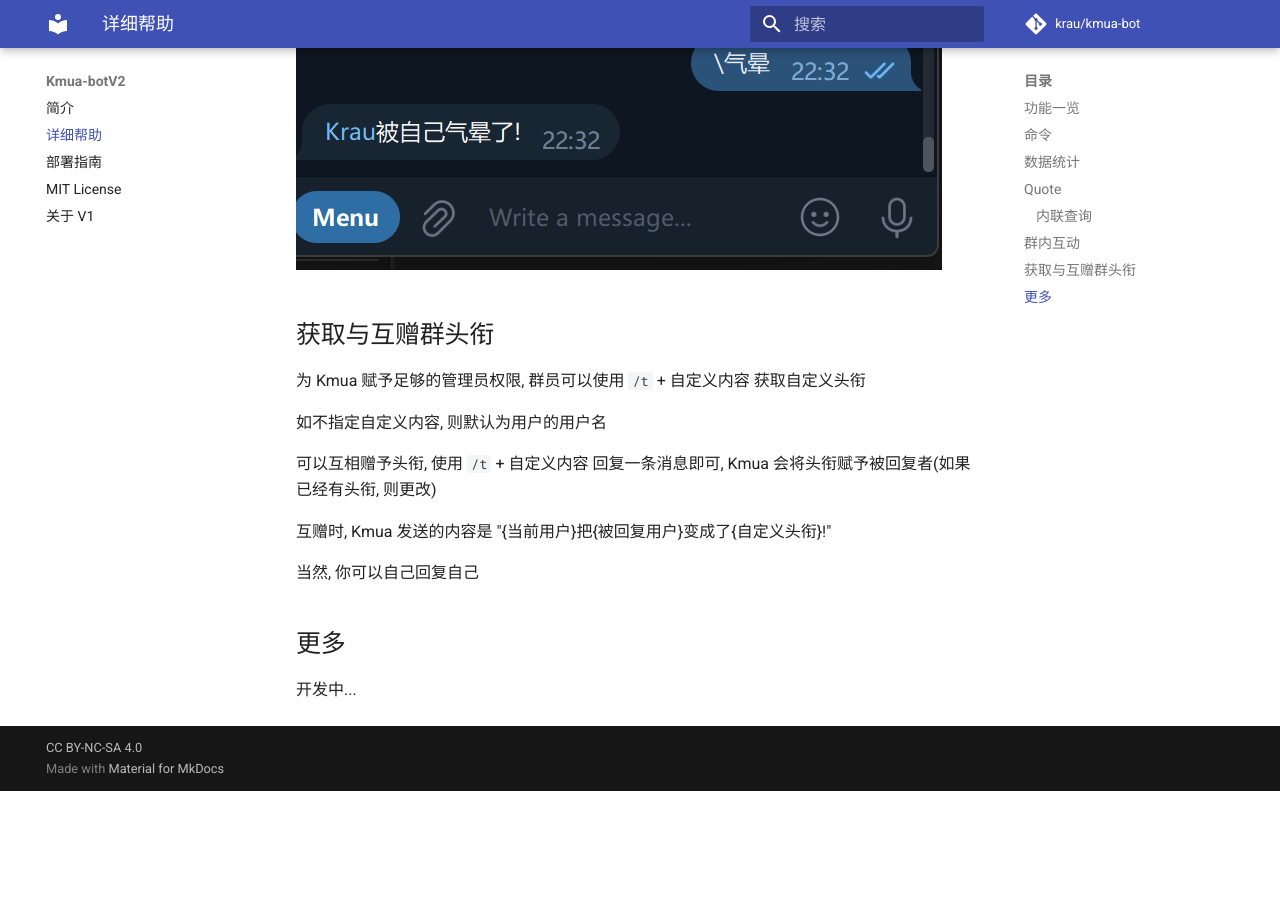
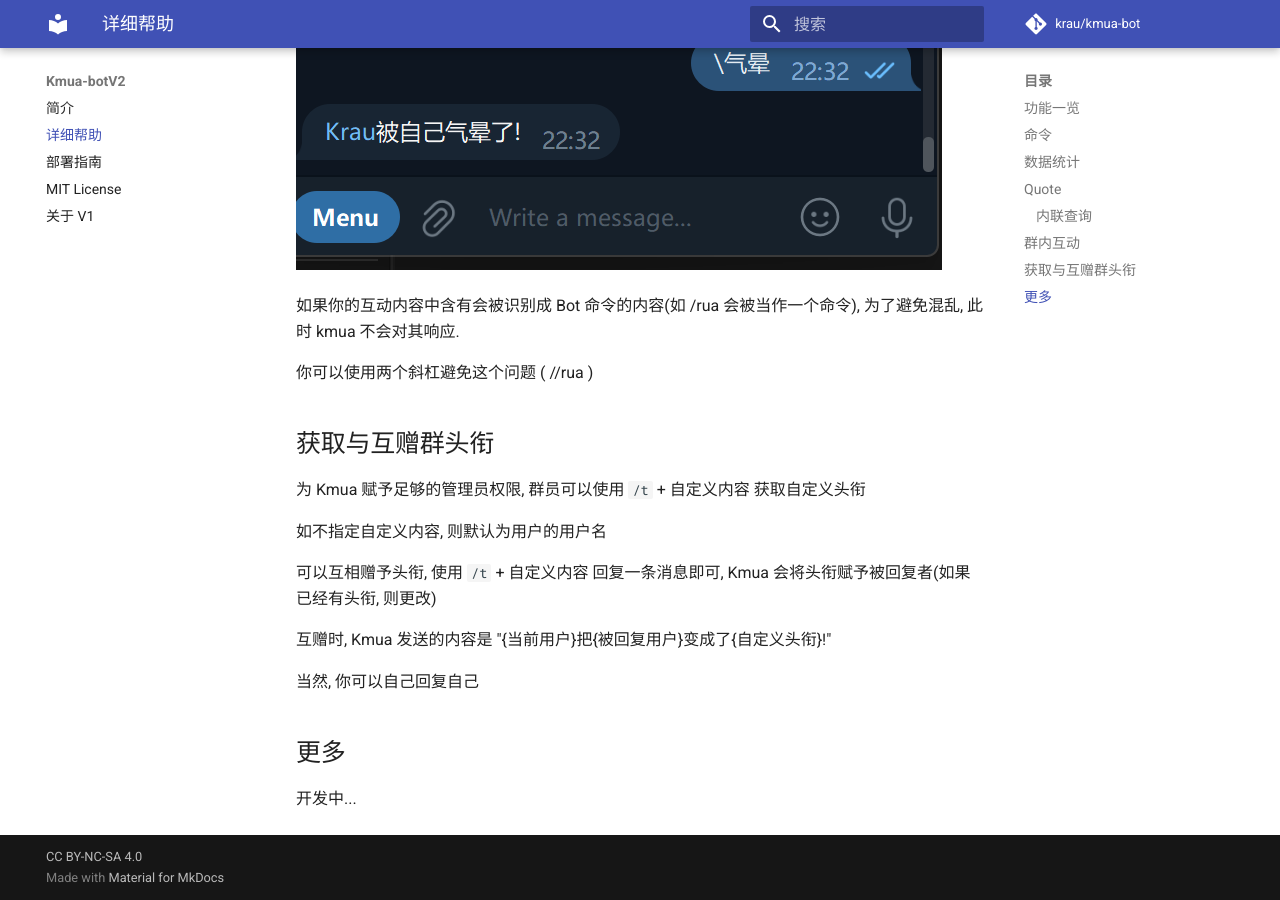
Before and after one commit to krau/kmua-bot, an MkDocs documentation site: the page built from docs/docs/help.md, in a window 1280 px wide and 900 px high, scrolled down 5803 px. Built offline with MkDocs 1.6.1 and Material for MkDocs 9.7.7, drawn with Linux system fonts in a browser that asks for light colours; comment, search, counter and statistics services are not loaded; before the commit the page ends 6594 px from its top, so only the background shows below that.

Commit message:
update docs

```diff
--- a/docs/docs/help.md
+++ b/docs/docs/help.md
@@ -78,6 +78,10 @@ Kmua 会对自己收到的消息进行记录和统计, 每个群聊(Chat)和用
 
 ![interact5](./images/interact5.png)
 
+如果你的互动内容中含有会被识别成 Bot 命令的内容(如 /rua 会被当作一个命令), 为了避免混乱, 此时 kmua 不会对其响应.
+
+你可以使用两个斜杠避免这个问题 ( //rua )
+
 ## 获取与互赠群头衔
 
 为 Kmua 赋予足够的管理员权限, 群员可以使用 `/t` + 自定义内容 获取自定义头衔
```
